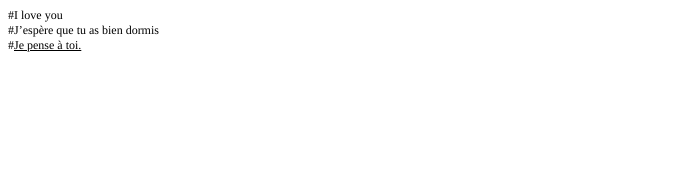
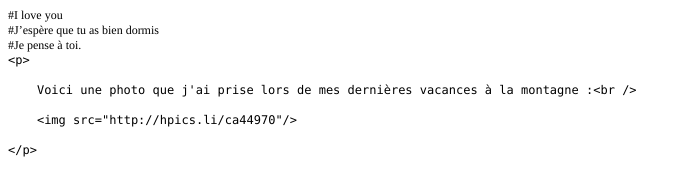
Before and after one commit to Simontlz/simontlz.github.io, a plain HTML site: page index.html in a window 1280 px wide. Shown: the whole page, without its empty margins (0-691 px from the left). Drawn offline with Linux system fonts and the light colour scheme.

Commit message:
ajout image

```diff
--- a/index.html
+++ b/index.html
@@ -8,13 +8,27 @@
   <meta name="CocoaVersion" content="1504.27">
   <style type="text/css">
     p.p1 {margin: 0.0px 0.0px 0.0px 0.0px; line-height: 14.0px; font: 12.0px Times; color: #000000; -webkit-text-stroke: #000000}
+    p.p2 {margin: 0.0px 0.0px 0.0px 0.0px; font: 12.0px Monaco; color: #000000; -webkit-text-stroke: #ffffff; background-color: #ffffff}
+    p.p3 {margin: 0.0px 0.0px 0.0px 0.0px; font: 12.0px Monaco; color: #000000; -webkit-text-stroke: #8f908a; background-color: #ffffff; min-height: 16.0px}
+    p.p4 {margin: 0.0px 0.0px 0.0px 0.0px; font: 12.0px Monaco; color: #000000; -webkit-text-stroke: #f8f8f2; background-color: #ffffff}
+    p.p5 {margin: 0.0px 0.0px 0.0px 0.0px; font: 12.0px Monaco; color: #000000; -webkit-text-stroke: #e6db74; background-color: #ffffff}
     span.s1 {font-kerning: none}
-    span.s2 {text-decoration: underline ; font-kerning: none}
+    span.s2 {font-kerning: none; -webkit-text-stroke: 0px #f92672}
+    span.s3 {font-kerning: none; -webkit-text-stroke: 0px #ffffff}
+    span.s4 {font-kerning: none; -webkit-text-stroke: 0px #f8f8f2}
+    span.s5 {font-kerning: none; -webkit-text-stroke: 0px #a6e22e}
   </style>
 </head>
 <body>
 <p class="p1"><span class="s1">#I love you</span></p>
 <p class="p1"><span class="s1">#J’espère que tu as bien dormis</span></p>
-<p class="p1"><span class="s1">#</span><span class="s2">Je pense à toi.</span></p>
+<p class="p1"><span class="s1">#Je pense à toi.</span></p>
+<p class="p2"><span class="s1">&lt;</span><span class="s2">p</span><span class="s1">&gt;</span></p>
+<p class="p3"><span class="s1"></span><br></p>
+<p class="p4"><span class="s1"><span class="Apple-converted-space">    </span>Voici une photo que j'ai prise lors de mes dernières vacances à la montagne :</span><span class="s3">&lt;</span><span class="s2">br</span><span class="s1"> </span><span class="s3">/&gt;</span></p>
+<p class="p3"><span class="s1"></span><br></p>
+<p class="p5"><span class="s4"><span class="Apple-converted-space">    </span></span><span class="s3">&lt;</span><span class="s2">img</span><span class="s4"> </span><span class="s5">src</span><span class="s2">=</span><span class="s1">"http://hpics.li/ca44970"</span><span class="s3">/&gt;</span></p>
+<p class="p3"><span class="s1"></span><br></p>
+<p class="p2"><span class="s1">&lt;/</span><span class="s2">p</span><span class="s1">&gt;</span></p>
 </body>
 </html>
```
